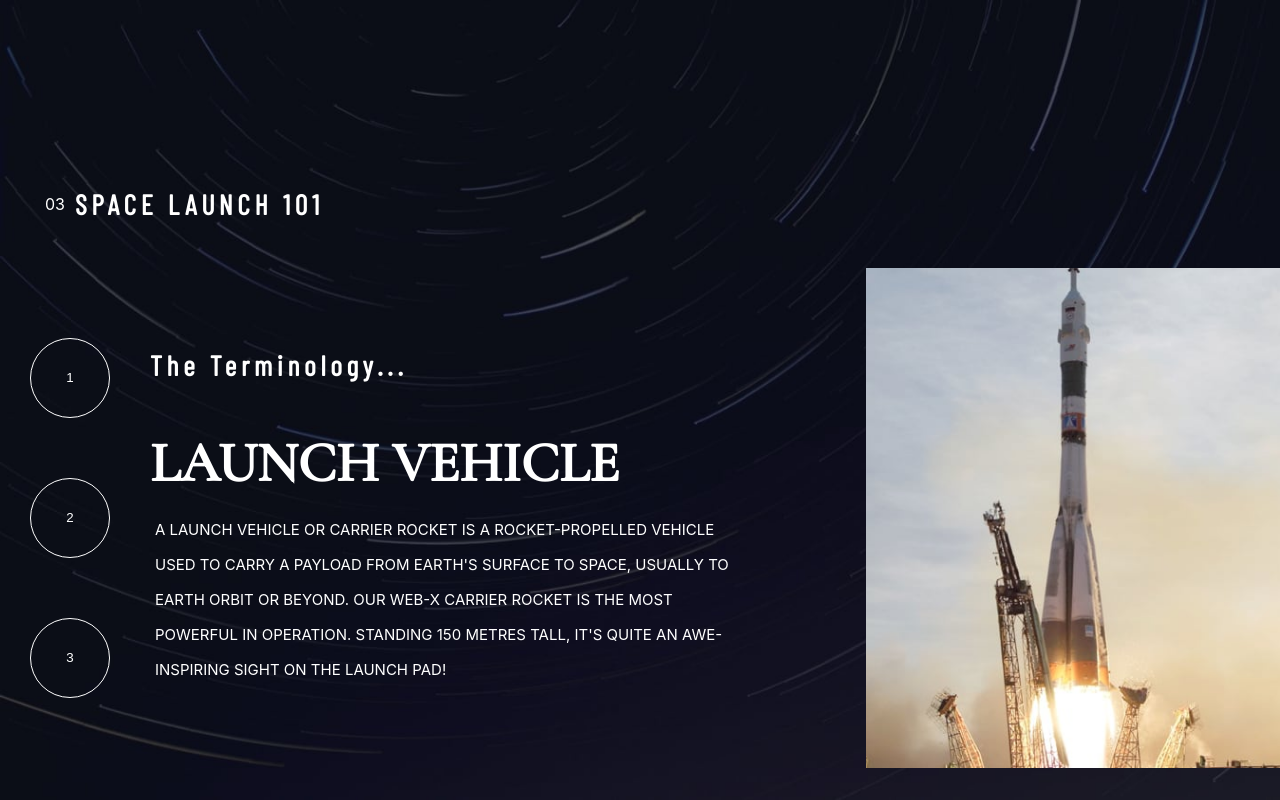
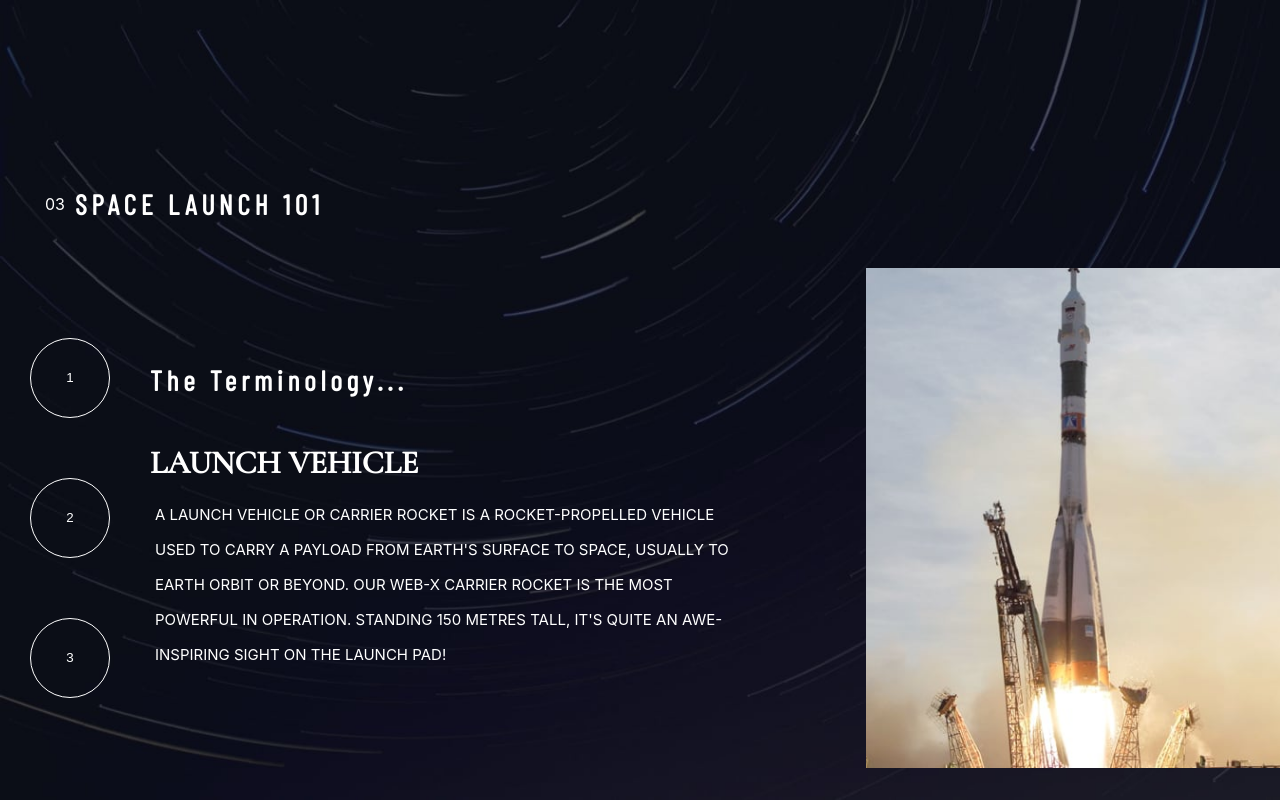
Before and after one commit to Stamwill/space-tourism, a Next.js app: page /technology in a window 1280 px wide. Built offline with nearby package versions, Linux system fonts and the light colour scheme.

Commit message:
[Tech] Change header to h4 and change margin on subTitle

```diff
--- a/src/blocks/Tech/Tech.js
+++ b/src/blocks/Tech/Tech.js
@@ -42,7 +42,7 @@ const Technology = React.forwardRef(function Technology(props, ref) {
 
           <div className={classes.textContainer}>
             <h5 className={classes.subTitle}>The Terminology...</h5>
-            <h3 className={classes.title}>{currentTitle}</h3>
+            <h4 className={classes.title}>{currentTitle}</h4>
             <p className={classes.description}>{currentDescription}</p>
           </div>
         </div>
--- a/src/blocks/Tech/Tech.module.css
+++ b/src/blocks/Tech/Tech.module.css
@@ -46,6 +46,7 @@
 }
 
 .subTitle {
+  margin-top: 0;
   color: var(--white-color);
 }
 
```
